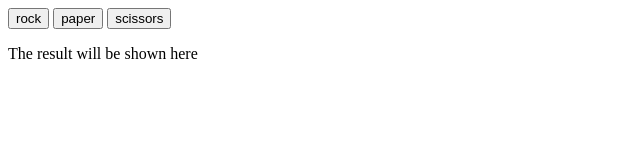
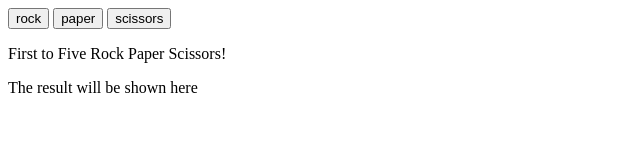
Before and after one commit to DrEpico/Janken, a plain HTML site: page index.html in a window 1280 px wide. Shown: the whole page, without its empty margins (0-640 px from the left). Drawn offline with Linux system fonts and the light colour scheme.

Commit message:
Added title paragraph

```diff
--- a/index.html
+++ b/index.html
@@ -14,6 +14,9 @@
         <button id="btn2">paper</button>
         <button id="btn3">scissors</button>
     </div>
+    <div>
+        <p>First to Five Rock Paper Scissors!</p>
+    </div>
     <div id="results-container">
         <p id="result">The result will be shown here</p>
         <p id="final"></p>
```
